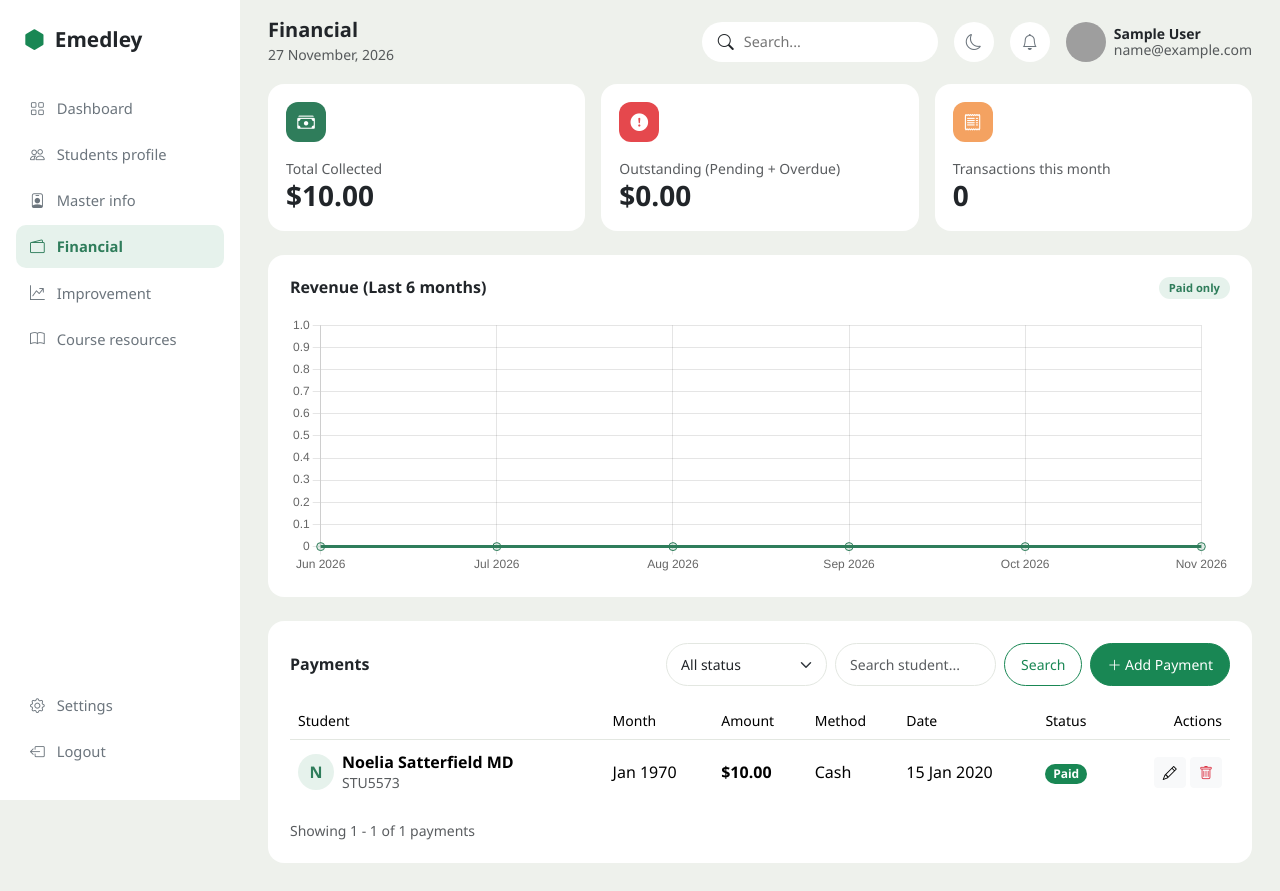
After one commit to sensomnang/emedley-dashboard, a Laravel app: page /financial in a window 1280 px wide. The commit adds this page. Run offline with Laravel 12, Linux system fonts and the light colour scheme; a user stored in the database is signed in; data comes from the database, SQL or seed files in the repository; tables that the repository leaves empty hold one stand-in row (values such as "Sample post"); grey boxes are pictures that could not be loaded.

Commit message:
Add financial page with payment CRUD and revenue chart

```diff
--- /dev/null
+++ b/app/Http/Controllers/FinancialController.php
@@ -0,0 +1,86 @@
+<?php
+
+namespace App\Http\Controllers;
+
+use App\Models\Payment;
+use App\Models\Student;
+use Illuminate\Http\Request;
+use Illuminate\Validation\Rule;
+
+class FinancialController extends Controller
+{
+    public function index(Request $request)
+    {
+        // ===== Stat cards =====
+        $totalPaid    = Payment::where('status', 'Paid')->sum('amount');
+        $totalOwed    = Payment::whereIn('status', ['Pending', 'Overdue'])->sum('amount');
+        $thisMonthCnt = Payment::where('month', now()->format('Y-m'))->count();
+
+        // ===== Chart: ចំណូល ៦ ខែចុងក្រោយ =====
+        $months = collect(range(5, 0))->map(fn ($i) => now()->subMonths($i)->format('Y-m'));
+
+        $chartLabels = $months->map(fn ($m) => date('M Y', strtotime($m . '-01')))->values();
+        $chartData   = $months->map(fn ($m) => (float) Payment::where('month', $m)
+                            ->where('status', 'Paid')->sum('amount'))->values();
+
+        // ===== Table =====
+        $payments = Payment::with('student')
+            ->when($request->status, fn ($q, $s) => $q->where('status', $s))
+            ->when($request->search, function ($q, $search) {
+                $q->whereHas('student', function ($s) use ($search) {
+                    $s->where('name', 'like', "%{$search}%")
+                      ->orWhere('student_code', 'like', "%{$search}%");
+                });
+            })
+            ->latest('paid_at')
+            ->paginate(10)
+            ->withQueryString();
+
+        $students = Student::orderBy('name')->get(['id', 'name', 'student_code']);
+
+        return view('financial.index', compact(
+            'totalPaid', 'totalOwed', 'thisMonthCnt',
+            'chartLabels', 'chartData', 'payments', 'students'
+        ));
+    }
+
+    public function store(Request $request)
+    {
+        Payment::create($this->validated($request));
+
+        return redirect()->route('financial.index')
+            ->with('success', 'Payment recorded successfully.');
+    }
+
+    public function update(Request $request, Payment $payment)
+    {
+        $payment->update($this->validated($request));
+
+        return redirect()->route('financial.index')
+            ->with('success', 'Payment updated successfully.');
+    }
+
+    public function destroy(Payment $payment)
+    {
+        $payment->delete();
+
+        return redirect()->route('financial.index')
+            ->with('success', 'Payment deleted successfully.');
+    }
+
+    private function validated(Request $request): array
+    {
+        $data = $request->validate([
+            'student_id' => 'required|exists:students,id',
+            'amount'     => 'required|numeric|min:0|max:99999999',
+            'paid_at'    => 'required|date',
+            'method'     => ['required', Rule::in(['Cash', 'Bank', 'ABA', 'Wing'])],
+            'status'     => ['required', Rule::in(['Paid', 'Pending', 'Overdue'])],
+            'note'       => 'nullable|string|max:255',
+        ]);
+
+        $data['month'] = date('Y-m', strtotime($data['paid_at']));
+
+        return $data;
+    }
+}
--- /dev/null
+++ b/app/Models/Payment.php
@@ -0,0 +1,26 @@
+<?php
+
+namespace App\Models;
+
+use Illuminate\Database\Eloquent\Factories\HasFactory;
+use Illuminate\Database\Eloquent\Model;
+use Illuminate\Database\Eloquent\Relations\BelongsTo;
+
+class Payment extends Model
+{
+    use HasFactory;
+
+    protected $fillable = [
+        'student_id', 'amount', 'paid_at', 'month', 'method', 'status', 'note',
+    ];
+
+    protected $casts = [
+        'paid_at' => 'date',
+        'amount'  => 'decimal:2',
+    ];
+
+    public function student(): BelongsTo
+    {
+        return $this->belongsTo(Student::class);
+    }
+}
--- /dev/null
+++ b/resources/views/financial/index.blade.php
@@ -0,0 +1,266 @@
+@extends('layouts.admin')
+
+@section('title', 'Financial')
+@section('page-title', 'Financial')
+
+@section('content')
+
+    @if ($errors->any())
+        <div class="alert alert-danger py-2 small">
+            <ul class="mb-0">
+                @foreach ($errors->all() as $error)
+                    <li>{{ $error }}</li>
+                @endforeach
+            </ul>
+        </div>
+    @endif
+
+    {{-- STAT CARDS --}}
+    <div class="row g-3 mb-4">
+        <div class="col-md-4">
+            <div class="stat-card">
+                <div class="stat-icon" style="background:#2f7d5b;"><i class="bi bi-cash-stack"></i></div>
+                <small class="text-muted d-block mt-3">Total Collected</small>
+                <h3 class="fw-bold mb-0">${{ number_format($totalPaid, 2) }}</h3>
+            </div>
+        </div>
+        <div class="col-md-4">
+            <div class="stat-card">
+                <div class="stat-icon" style="background:#e5484d;"><i class="bi bi-exclamation-circle-fill"></i></div>
+                <small class="text-muted d-block mt-3">Outstanding (Pending + Overdue)</small>
+                <h3 class="fw-bold mb-0">${{ number_format($totalOwed, 2) }}</h3>
+            </div>
+        </div>
+        <div class="col-md-4">
+            <div class="stat-card">
+                <div class="stat-icon" style="background:#f4a261;"><i class="bi bi-receipt"></i></div>
+                <small class="text-muted d-block mt-3">Transactions this month</small>
+                <h3 class="fw-bold mb-0">{{ $thisMonthCnt }}</h3>
+            </div>
+        </div>
+    </div>
+
+    {{-- CHART --}}
+    <div class="panel mb-4">
+        <div class="d-flex justify-content-between align-items-center mb-3">
+            <h6 class="fw-bold mb-0">Revenue (Last 6 months)</h6>
+            <span class="badge-soft">Paid only</span>
+        </div>
+        <div style="height: 260px;">
+            <canvas id="revenueChart"></canvas>
+        </div>
+    </div>
+
+    {{-- TABLE --}}
+    <div class="panel">
+        <div class="d-flex justify-content-between align-items-center mb-3 flex-wrap gap-2">
+            <h6 class="fw-bold mb-0">Payments</h6>
+
+            <div class="d-flex gap-2 flex-wrap">
+                <form method="GET" action="{{ route('financial.index') }}" class="d-flex gap-2">
+                    <select name="status" class="form-select form-select-sm rounded-pill" onchange="this.form.submit()">
+                        <option value="">All status</option>
+                        @foreach (['Paid', 'Pending', 'Overdue'] as $s)
+                            <option value="{{ $s }}" @selected(request('status') === $s)>{{ $s }}</option>
+                        @endforeach
+                    </select>
+                    <input type="text" name="search" value="{{ request('search') }}"
+                           class="form-control form-control-sm rounded-pill" placeholder="Search student...">
+                    <button class="btn btn-sm btn-outline-success rounded-pill px-3">Search</button>
+                </form>
+
+                <button class="btn btn-sm btn-success rounded-pill px-3"
+                        data-bs-toggle="modal" data-bs-target="#paymentModal" data-mode="create">
+                    <i class="bi bi-plus-lg"></i> Add Payment
+                </button>
+            </div>
+        </div>
+
+        <div class="table-responsive">
+            <table class="table align-middle table-borderless table-hover">
+                <thead class="text-muted small">
+                    <tr>
+                        <th>Student</th>
+                        <th>Month</th>
+                        <th>Amount</th>
+                        <th>Method</th>
+                        <th>Date</th>
+                        <th>Status</th>
+                        <th class="text-end">Actions</th>
+                    </tr>
+                </thead>
+                <tbody>
+                    @forelse ($payments as $p)
+                        @php
+                            $color = match($p->status) {
+                                'Paid'    => 'success',
+                                'Pending' => 'warning',
+                                default   => 'danger',
+                            };
+                        @endphp
+                        <tr>
+                            <td>
+                                <div class="d-flex align-items-center gap-2">
+                                    <div class="avatar">{{ strtoupper(substr($p->student->name, 0, 1)) }}</div>
+                                    <div class="lh-sm">
+                                        <div class="fw-semibold">{{ $p->student->name }}</div>
+                                        <small class="text-muted">{{ $p->student->student_code }}</small>
+                                    </div>
+                                </div>
+                            </td>
+                            <td>{{ date('M Y', strtotime($p->month . '-01')) }}</td>
+                            <td class="fw-semibold">${{ number_format($p->amount, 2) }}</td>
+                            <td>{{ $p->method }}</td>
+                            <td>{{ $p->paid_at->format('d M Y') }}</td>
+                            <td><span class="badge rounded-pill text-bg-{{ $color }}">{{ $p->status }}</span></td>
+                            <td class="text-end">
+                                <button class="btn btn-sm btn-light"
+                                        data-bs-toggle="modal" data-bs-target="#paymentModal"
+                                        data-mode="edit"
+                                        data-url="{{ route('financial.update', $p) }}"
+                                        data-student="{{ $p->student_id }}"
+                                        data-amount="{{ $p->amount }}"
+                                        data-date="{{ $p->paid_at->format('Y-m-d') }}"
+                                        data-method="{{ $p->method }}"
+                                        data-status="{{ $p->status }}"
+                                        data-note="{{ $p->note }}">
+                                    <i class="bi bi-pencil"></i>
+                                </button>
+
+                                <button class="btn btn-sm btn-light text-danger"
+                                        data-bs-toggle="modal" data-bs-target="#deleteModal"
+                                        data-name="payment of {{ $p->student->name }}"
+                                        data-url="{{ route('financial.destroy', $p) }}">
+                                    <i class="bi bi-trash"></i>
+                                </button>
+                            </td>
+                        </tr>
+                    @empty
+                        <tr><td colspan="7" class="text-center text-muted py-4">No payments found</td></tr>
+                    @endforelse
+                </tbody>
+            </table>
+        </div>
+
+        <div class="d-flex justify-content-between align-items-center flex-wrap gap-2">
+            <small class="text-muted">
+                Showing {{ $payments->firstItem() ?? 0 }} - {{ $payments->lastItem() ?? 0 }}
+                of {{ $payments->total() }} payments
+            </small>
+            {{ $payments->links('pagination::bootstrap-5') }}
+        </div>
+    </div>
+
+    {{-- PAYMENT MODAL --}}
+    <div class="modal fade" id="paymentModal" tabindex="-1" aria-hidden="true">
+        <div class="modal-dialog modal-dialog-centered">
+            <div class="modal-content border-0 shadow-lg rounded-4 p-2">
+                <form method="POST" id="paymentForm" action="{{ route('financial.store') }}">
+                    @csrf
+                    <input type="hidden" name="_method" id="paymentMethod" value="POST">
+
+                    <div class="modal-header border-0">
+                        <h5 class="modal-title fw-bold" id="paymentTitle">Add Payment</h5>
+                        <button type="button" class="btn-close" data-bs-dismiss="modal"></button>
+                    </div>
+
+                    <div class="modal-body">
+                        <div class="row g-3">
+                            <div class="col-12">
+                                <label class="form-label">Student</label>
+                                <select name="student_id" id="pStudent" class="form-select" required>
+                                    <option value="">-- Select student --</option>
+                                    @foreach ($students as $s)
+                                        <option value="{{ $s->id }}">{{ $s->name }} ({{ $s->student_code }})</option>
+                                    @endforeach
+                                </select>
+                            </div>
+                            <div class="col-md-6">
+                                <label class="form-label">Amount ($)</label>
+                                <input type="number" step="0.01" min="0" name="amount" id="pAmount" class="form-control" required>
+                            </div>
+                            <div class="col-md-6">
+                                <label class="form-label">Date</label>
+                                <input type="date" name="paid_at" id="pDate" class="form-control" required>
+                            </div>
+                            <div class="col-md-6">
+                                <label class="form-label">Method</label>
+                                <select name="method" id="pMethod" class="form-select">
+                                    @foreach (['Cash', 'Bank', 'ABA', 'Wing'] as $m)
+                                        <option>{{ $m }}</option>
+                                    @endforeach
+                                </select>
+                            </div>
+                            <div class="col-md-6">
+                                <label class="form-label">Status</label>
+                                <select name="status" id="pStatus" class="form-select">
+                                    @foreach (['Paid', 'Pending', 'Overdue'] as $s)
+                                        <option>{{ $s }}</option>
+                                    @endforeach
+                                </select>
+                            </div>
+                            <div class="col-12">
+                                <label class="form-label">Note (optional)</label>
+                                <input type="text" name="note" id="pNote" class="form-control">
+                            </div>
+                        </div>
+                    </div>
+
+                    <div class="modal-footer border-0">
+                        <button type="button" class="btn btn-light rounded-pill px-4" data-bs-dismiss="modal">Cancel</button>
+                        <button class="btn btn-success rounded-pill px-4">Save</button>
+                    </div>
+                </form>
+            </div>
+        </div>
+    </div>
+
+    <x-delete-modal />
+@endsection
+
+@push('scripts')
+    <script src="https://cdn.jsdelivr.net/npm/chart.js@4.4.3/dist/chart.umd.min.js"></script>
+    <script>
+        // ---------- Chart ----------
+        new Chart(document.getElementById('revenueChart'), {
+            type: 'line',
+            data: {
+                labels: @json($chartLabels),
+                datasets: [{
+                    label: 'Revenue ($)',
+                    data: @json($chartData),
+                    borderColor: '#2f7d5b',
+                    backgroundColor: 'rgba(47, 125, 91, 0.15)',
+                    fill: true,
+                    tension: 0.4,
+                    pointRadius: 4,
+                }],
+            },
+            options: {
+                responsive: true,
+                maintainAspectRatio: false,
+                plugins: { legend: { display: false } },
+                scales: { y: { beginAtZero: true } },
+            },
+        });
+
+        // ---------- Payment modal (create / edit) ----------
+        document.getElementById('paymentModal').addEventListener('show.bs.modal', function (e) {
+            const b = e.relatedTarget;
+            if (!b) return;
+            const edit = b.dataset.mode === 'edit';
+
+            document.getElementById('paymentTitle').textContent = edit ? 'Edit Payment' : 'Add Payment';
+            document.getElementById('paymentMethod').value = edit ? 'PUT' : 'POST';
+            document.getElementById('paymentForm').action =
+                edit ? b.dataset.url : "{{ route('financial.store') }}";
+
+            document.getElementById('pStudent').value = edit ? b.dataset.student : '';
+            document.getElementById('pAmount').value  = edit ? b.dataset.amount : '';
+            document.getElementById('pDate').value    = edit ? b.dataset.date : new Date().toISOString().slice(0, 10);
+            document.getElementById('pMethod').value  = edit ? b.dataset.method : 'Cash';
+            document.getElementById('pStatus').value  = edit ? b.dataset.status : 'Paid';
+            document.getElementById('pNote').value    = edit ? (b.dataset.note || '') : '';
+        });
+    </script>
+@endpush
--- a/resources/views/layouts/admin.blade.php
+++ b/resources/views/layouts/admin.blade.php
@@ -32,7 +32,10 @@
                     class="menu-item {{ request()->routeIs('master-info.*') ? 'active' : '' }}">
                         <i class="bi bi-person-badge"></i> Master info
                  </a>
-                <a href="#" class="menu-item"><i class="bi bi-wallet2"></i> Financial</a>
+                <a href="{{ route('financial.index') }}"
+                    class="menu-item {{ request()->routeIs('financial.*') ? 'active' : '' }}">
+                        <i class="bi bi-wallet2"></i> Financial
+                    </a>
                 <a href="#" class="menu-item"><i class="bi bi-graph-up-arrow"></i> Improvement</a>
                 <a href="#" class="menu-item"><i class="bi bi-book"></i> Course resources</a>
             </nav>
--- a/routes/web.php
+++ b/routes/web.php
@@ -1,10 +1,11 @@
 <?php
 
 use App\Http\Controllers\DashboardController;
+use App\Http\Controllers\FinancialController;
+use App\Http\Controllers\MasterInfoController;
 use App\Http\Controllers\ProfileController;
+use App\Http\Controllers\StudentController;
 use Illuminate\Support\Facades\Route;
-use App\Http\Controllers\StudentController;
-use App\Http\Controllers\MasterInfoController;
 
 Route::get('/', function () {
     return redirect()->route('dashboard');
@@ -14,9 +15,12 @@ Route::middleware('auth')->group(function () {
     Route::get('/dashboard', [DashboardController::class, 'index'])->name('dashboard');
     Route::resource('students', StudentController::class)->except(['show']);
 
+    // Profile
     Route::get('/profile', [ProfileController::class, 'edit'])->name('profile.edit');
     Route::patch('/profile', [ProfileController::class, 'update'])->name('profile.update');
     Route::delete('/profile', [ProfileController::class, 'destroy'])->name('profile.destroy');
+
+    // Master info
     Route::prefix('master-info')->name('master-info.')->group(function () {
         Route::get('/', [MasterInfoController::class, 'index'])->name('index');
 
@@ -28,6 +32,11 @@ Route::middleware('auth')->group(function () {
         Route::put('/groups/{group}', [MasterInfoController::class, 'updateGroup'])->name('groups.update');
         Route::delete('/groups/{group}', [MasterInfoController::class, 'destroyGroup'])->name('groups.destroy');
     });
+
+    // Financial
+    Route::resource('financial', FinancialController::class)
+        ->parameters(['financial' => 'payment'])
+        ->only(['index', 'store', 'update', 'destroy']);
 });
 
 require __DIR__.'/auth.php';
```
Also changed, not shown: database/factories/PaymentFactory.php (added, +24 -0 lines), database/seeders/PaymentSeeder.php (added, +30 -0 lines), database/migrations/2026_11_27_082240_create_payments_table.php (added).
